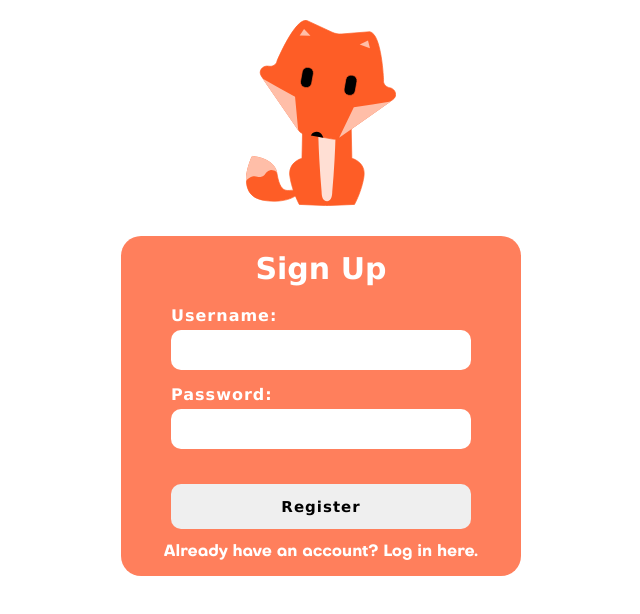
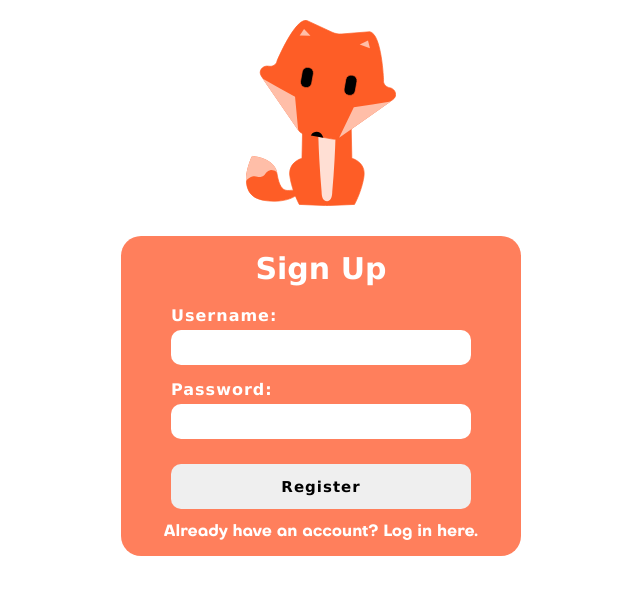
Before and after one commit to Dorn1/flox-frontend, a Vue app: page /register in a window 1280 px wide. Shown: the top 614 px of the page, without its empty margins (319-959 px from the left). Built offline with nearby package versions, Linux system fonts and the light colour scheme.

Commit message:
Improved log in and sign up page to get rid off scrolling

```diff
--- a/src/assets/login-signup.css
+++ b/src/assets/login-signup.css
@@ -51,7 +51,7 @@ h2.auth-form__title.signup__title {
 
 input {
     min-width: 300px;
-    min-height: 40px;
+    min-height: 35px;
     border-radius: 10px;
     border: none;
     padding-left: 10px;
@@ -68,7 +68,7 @@ input:focus {
 }
 
 button {
-    margin-top: 20px;
+    margin-top: 10px;
     min-width: 300px;
     min-height: 45px;
     border-radius: 10px;
--- a/src/router/index.js
+++ b/src/router/index.js
@@ -4,7 +4,7 @@ import Signup from "@/views/Signup.vue";
 import Dashboard from "@/views/Dashboard.vue";
 
 const routes = [
-    { path: "/", redirect: '/login' },
+    { path: "/", redirect: '/register' },
     { path: "/login", component: Login },
     { path: "/register", component: Signup },
     { path: "/dashboard", component: Dashboard},
```
